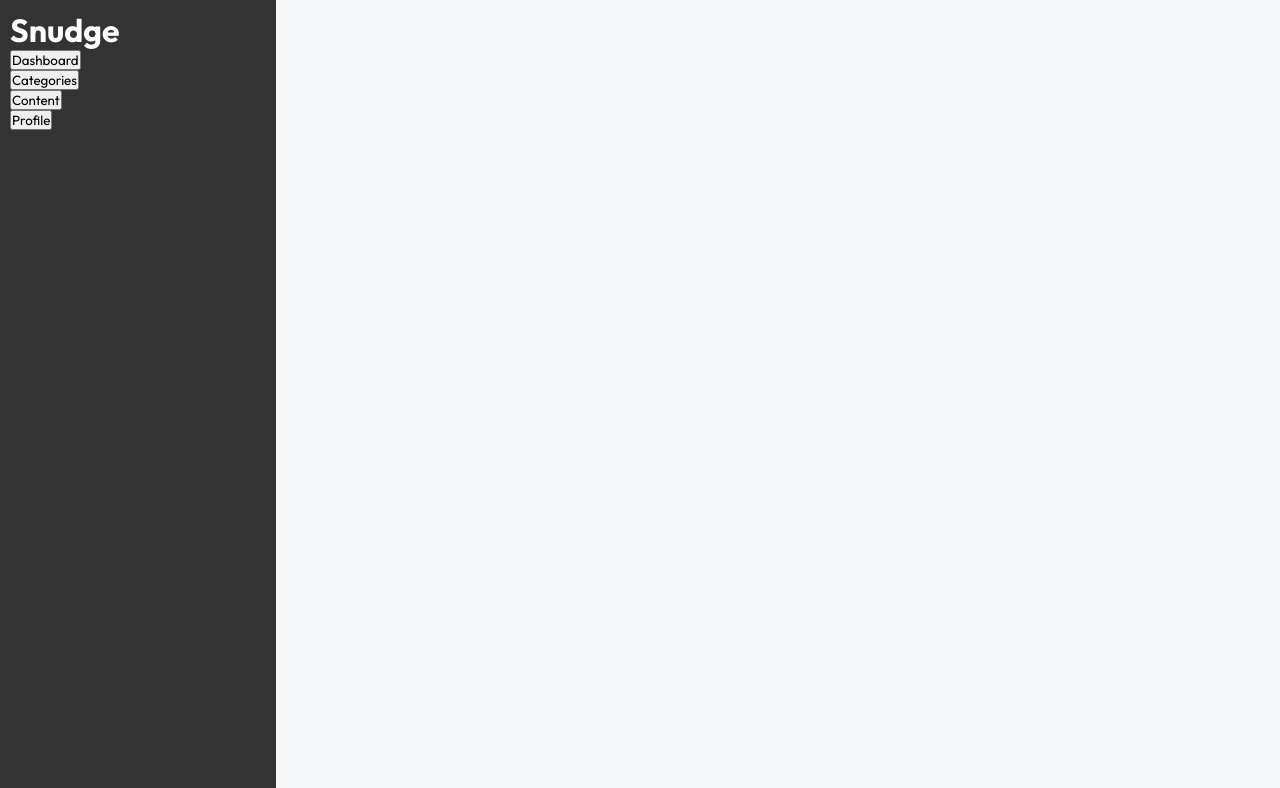
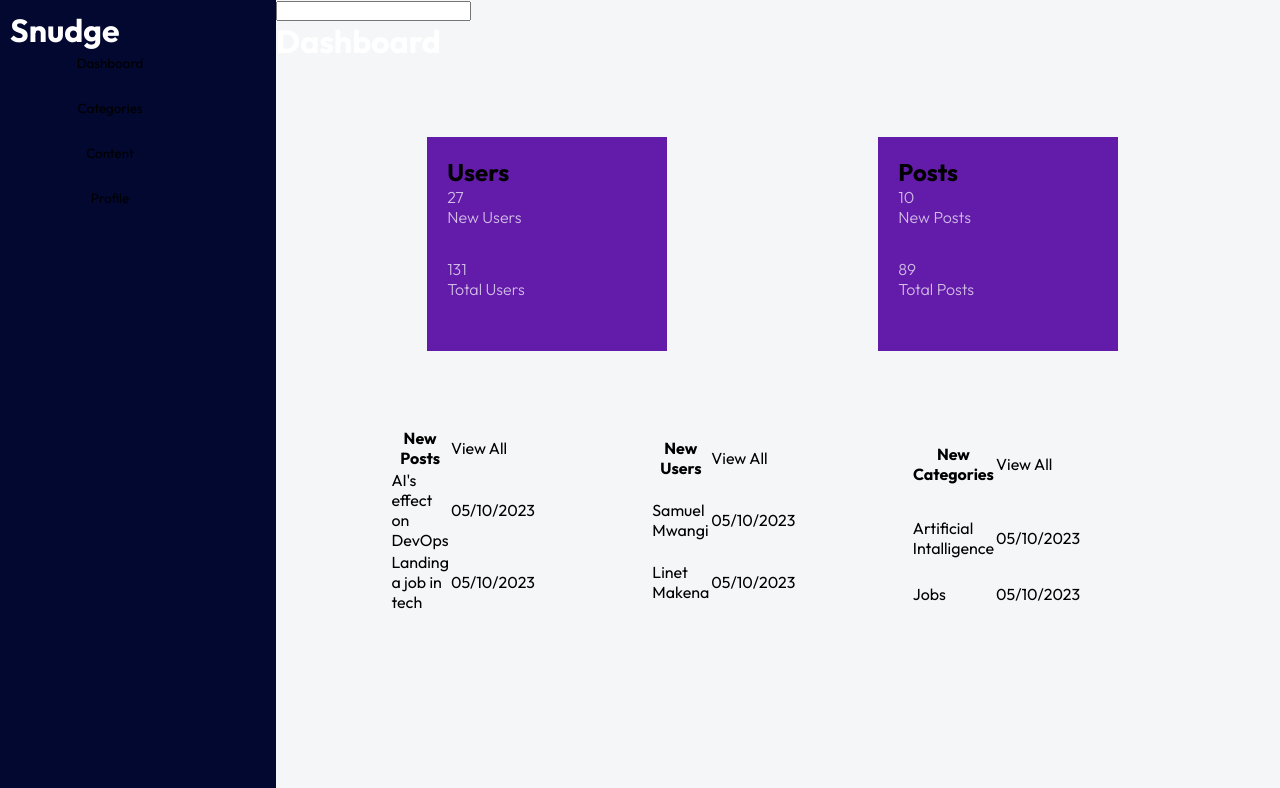
Before and after one commit to samuelkelvinmwangi/studynudge-frontend, a React (Create React App) app: page /admin in a window 1280 px wide. Shown: the top 788 px of the page. Built offline with nearby package versions, Linux system fonts and the light colour scheme.

Commit message:
Dashboard

```diff
--- /dev/null
+++ b/src/components/AdminDashboard.css
@@ -0,0 +1,23 @@
+.users, .posts {
+    background-color: rgb(99, 27, 170);
+    width: 200px;
+    padding: 20px;
+    margin-left: 4cm;
+    margin-top: 2cm;
+    margin-bottom: 2cm;
+}
+
+.stats {
+    display: flex;
+    grid-gap: 60px;
+}
+
+.tables {
+    display: flex;
+}
+table {
+    width: 6cm;
+    padding-left: 3cm;
+    flex-wrap: wrap;
+    gap: 1rem;
+}
--- a/src/components/AdminDashboard.js
+++ b/src/components/AdminDashboard.js
@@ -1,14 +1,82 @@
 import React from 'react';
+import './AdminDashboard.css';
+
 
 const AdminDashboard = () => {
  return (
-    <div className="navbar">
+    <div>
+      <div  className="dashboard">
+      <div className="col-10">
+            <input
+              type="text"
+              id="search"
+              className="form-control"
+              placeholder=""
+              />
+          </div>
       <h1>Dashboard</h1>
-      <div className="navbar-right">
+      </div>
+      <div className='stats'>
+        <div className='users'>
+          <h2>Users</h2>
+          <p>27<br></br>New Users</p>
+          <p>131<br></br>Total Users</p>
+        </div>
+        <div className='posts'>
+          <h2>Posts</h2>
+          <p>10<br></br>New Posts</p>
+          <p>89<br></br>Total Posts</p>
+        </div>
+      </div>
+      <div className='tables'>
+      <table>
+    <tr>
+      <th>New Posts</th>
+      <td>View All</td>
+    </tr>
+    <tr>
+      <td>AI's effect on DevOps</td>
+      <td>05/10/2023</td>
+    </tr>
+    <tr>
+      <td>Landing a job in tech</td>
+      <td>05/10/2023</td>
+    </tr>
+ </table>
+
+ <table>
+    <tr>
+      <th>New Users</th>
+      <td>View All</td>
+    </tr>
+    <tr>
+      <td>Samuel Mwangi</td>
+      <td>05/10/2023</td>
+      </tr>
+    <tr>
+      <td>Linet Makena</td>
+      <td>05/10/2023</td>
+    </tr>
+ </table>
+
+ <table>
+    <tr>
+      <th>New Categories</th>
+      <td>View All</td>
+    </tr>
+    <tr>
+      <td>Artificial Intalligence</td>
+      <td>05/10/2023</td>
+    </tr>
+    <tr>
+      <td>Jobs</td>
+      <td>05/10/2023</td>
+    </tr>
+ </table>
       </div>
     </div>
 
  );
 };
 
-export default AdminDashboard;
+export default AdminDashboard;
--- a/src/components/NavigationBar.css
+++ b/src/components/NavigationBar.css
@@ -3,23 +3,32 @@
     justify-content: flex-start;
     align-items: center;
     padding: 10px;
-    background-color: #333;
-    color: white;
+    background-color: #030830;
     flex-direction: column;
     align-items: flex-start;
     width: 20%;
     height: 100vh;
    }
 
-   .navbar-right {
+.navbar-right {
     display: flex;
     flex-direction: column;
     align-items: flex-start;
     height: 100%;
    }
 
+   .navbar-right button:nth-child(n+1):nth-child(-n+4) {
+    margin-bottom: 20px;
+    height: 50px;
+    width: 200px;
+    background-color: transparent;
+    border: transparent;
+}
+
    .navbar-right button:last-child {
-    margin-top: auto;
+    margin-top: 300%;
     color: #ff0000;
     background-color: transparent;
+    height: 30px;
+    width:  200px
    }
--- /dev/null
+++ b/src/routes/Admin.css
@@ -0,0 +1,3 @@
+.components {
+    display: flex;
+}
--- a/src/routes/Admin.js
+++ b/src/routes/Admin.js
@@ -1,18 +1,17 @@
 import React from 'react';
-import NavigationBar from '../components/NavigationBar';
+import NavBar from '../components/NavigationBar';
 import AdminDashboard from '../components/AdminDashboard';
+import './Admin.css'
+
 
 
 const Admin = () => {
   return (
-    <div>
-    <NavigationBar/>
+    <div className='components'>
+      <NavBar />
     <AdminDashboard />
-
-
-
     </div>
   );
 }
 
-export default Admin;
+export default Admin;
```
Also changed, not shown: src/components/Header.js (deleted, +0 -18 lines).
